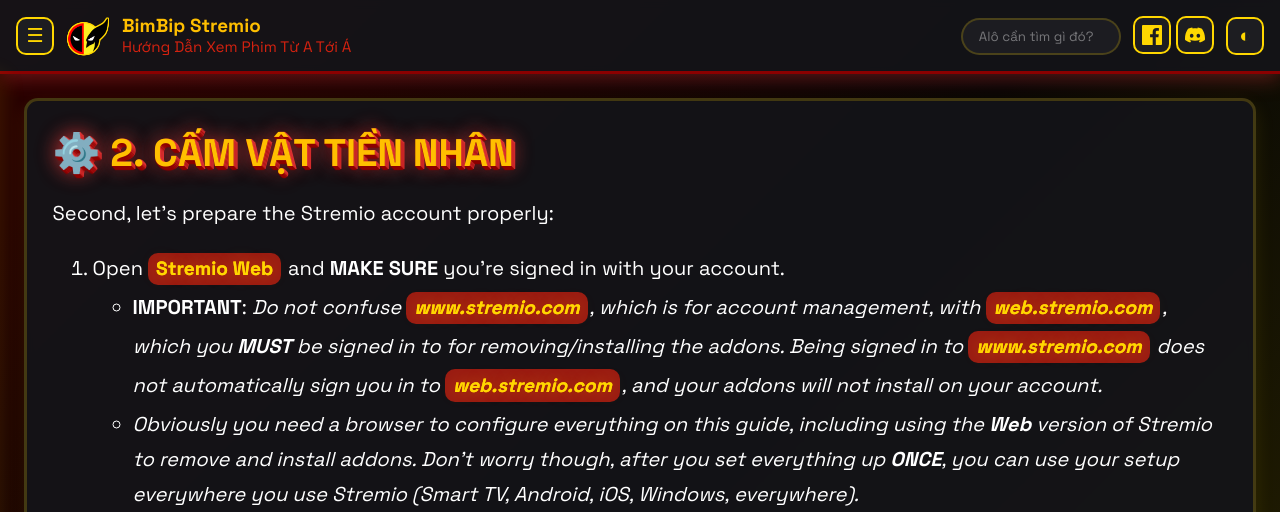
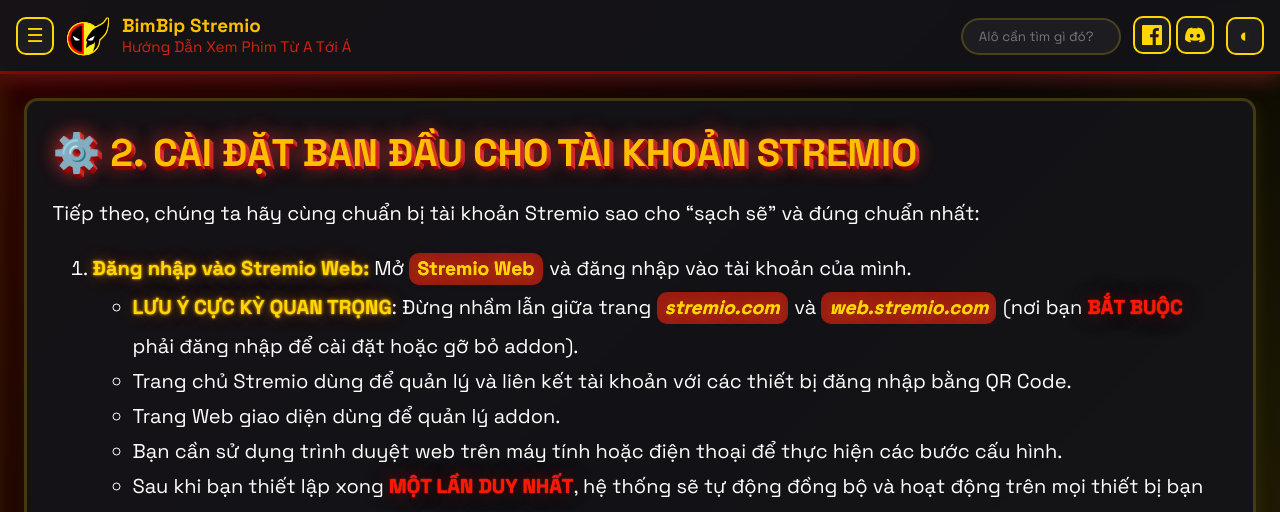
Before and after one commit to bimbipsubteam/bimbip-stremio, a Jekyll site: the page built from docs/guide/2-Stremio-Initialization.md, in a window 1280 px wide and 1400 px high, cut to the strip 0-512 px from the top of the window. Built offline with Jekyll 4.4.1, drawn with Linux system fonts in a browser that asks for light colours; some of the changed text lies outside the part shown.

Commit message:
Update 2-Stremio-Initialization.md

```diff
--- a/docs/guide/2-Stremio-Initialization.md
+++ b/docs/guide/2-Stremio-Initialization.md
@@ -3,23 +3,28 @@
 title: "⚙️ 2. Cấm Vật Tiền Nhân"
 ---
 
-# ⚙️ 2. Cấm Vật Tiền Nhân
+# ⚙️ 2. Cài đặt ban đầu cho tài khoản Stremio
 
-Second, let's prepare the Stremio account properly:
 
-1. Open [**Stremio Web**](https://web.stremio.com) and **MAKE SURE** you're signed in with your account.
-   * **IMPORTANT**: *Do not confuse* [*www.stremio.com*](https://www.stremio.com)*, which is for account management, with* [*web.stremio.com*](https://web.stremio.com)*, which you **MUST** be signed in to for removing/installing the addons. Being signed in to* [*www.stremio.com*](https://www.stremio.com) *does not automatically sign you in to* [*web.stremio.com*](https://web.stremio.com)*, and your addons will not install on your account.*
-   * *Obviously you need a browser to configure everything on this guide, including using the **Web** version of Stremio to remove and install addons. Don't worry though, after you set everything up **ONCE**, you can use your setup everywhere you use Stremio (Smart TV, Android, iOS, Windows, everywhere).*
+Tiếp theo, chúng ta hãy cùng chuẩn bị tài khoản Stremio sao cho "sạch sẽ" và đúng chuẩn nhất:
+
+1. **<mark>Đăng nhập vào Stremio Web:</mark>** Mở [**Stremio Web**](https://web.stremio.com) và đăng nhập vào tài khoản của mình.
+   * **<mark>LƯU Ý CỰC KỲ QUAN TRỌNG</mark>**: Đừng nhầm lẫn giữa trang [*stremio.com*](https://www.stremio.com) và [*web.stremio.com*](https://web.stremio.com) (nơi bạn **<mark2>BẮT BUỘC</mark2>** phải đăng nhập để cài đặt hoặc gỡ bỏ addon).
+   * Trang chủ Stremio dùng để quản lý và liên kết tài khoản với các thiết bị đăng nhập bằng QR Code.
+   * Trang Web giao diện dùng để quản lý addon.
+   * Bạn cần sử dụng trình duyệt web trên máy tính hoặc điện thoại để thực hiện các bước cấu hình.
+   * Sau khi bạn thiết lập xong **<mark2>MỘT LẦN DUY NHẤT</mark2>**, hệ thống sẽ tự động đồng bộ và hoạt động trên mọi thiết bị bạn dùng (Smart TV, Android, iOS, Windows...).
 
    ![Sign In](../images/2.1.png)
 
-2. Go to "**Settings**" in [**Stremio Account**](https://www.stremio.com) and enable **Trakt Scrobbling** by connecting it to your Trakt account.
-   * *This will allow Stremio to sync show progress and history with Trakt.*
+2. **<mark>Dọn dẹp Addon:</mark>** Vào mục **<mark2>Addons</mark2>** và gỡ cài đặt (uninstall) **<mark2>TẤT CẢ</mark2>** các addon sẵn có.
+   * *Gỡ bỏ cả addon **<mark2>Trakt Integration,</mark2>** nó hoàn toàn khác với tính năng **<mark2>Trakt Scrobbling</mark2>** vừa bật ở bước trên. Chúng ta không cần addon này vì sẽ sử dụng một giải pháp khác tối ưu hơn.*
+   * *Riêng **<mark2>Cinemeta</mark2>** và **<mark2>Local Files</mark2>** là hai addon mặc định của hệ thống nên không thể xóa được. Cứ kệ đó để xử lý sau.*
+
+   ![Remove Addons](../images/2.3.png)
+
+3. **<mark>Kích hoạt đồng bộ Trakt:</mark>** *Bỏ qua bước này nếu không có nhu cầu sử dụng*
+   * Vào mục **<mark2>Account Settings</mark2>** trong trang quản lý [**Stremio Account**](https://www.stremio.com) và bật tính năng **<mark2>Trakt Scrobbling</mark2>** bằng cách kết nối với tài khoản Trakt của bạn.
+   * *Bước này giúp Stremio tự động gửi lịch sử và tiến trình xem phim của bạn lên Trakt để lưu trữ.*
 
    ![Trakt Scrobbling](../images/2.2.png)
-
-3. Go to "**Addons**" and uninstall all addons.
-   * *Also remove the **Trakt Integration** addon, it is separate from **Trakt Scrobbling** (which you need), and you don't need it because we will use something else for this.*
-   * *Cinemeta and Local Files cannot be removed. Leave them, we will take care of this later.*
-
-   ![Remove Addons](../images/2.3.png)
```
